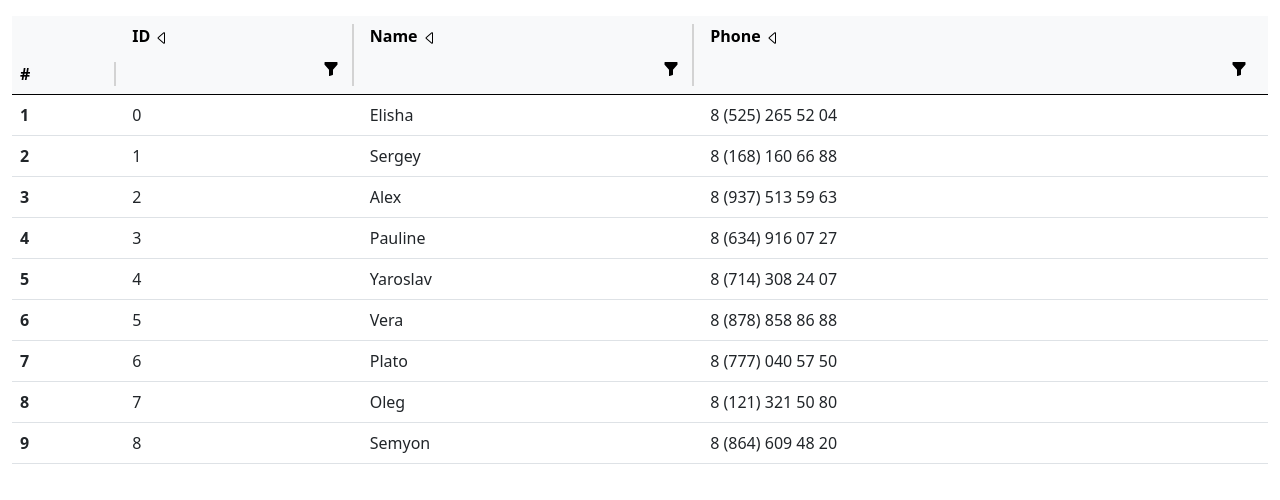
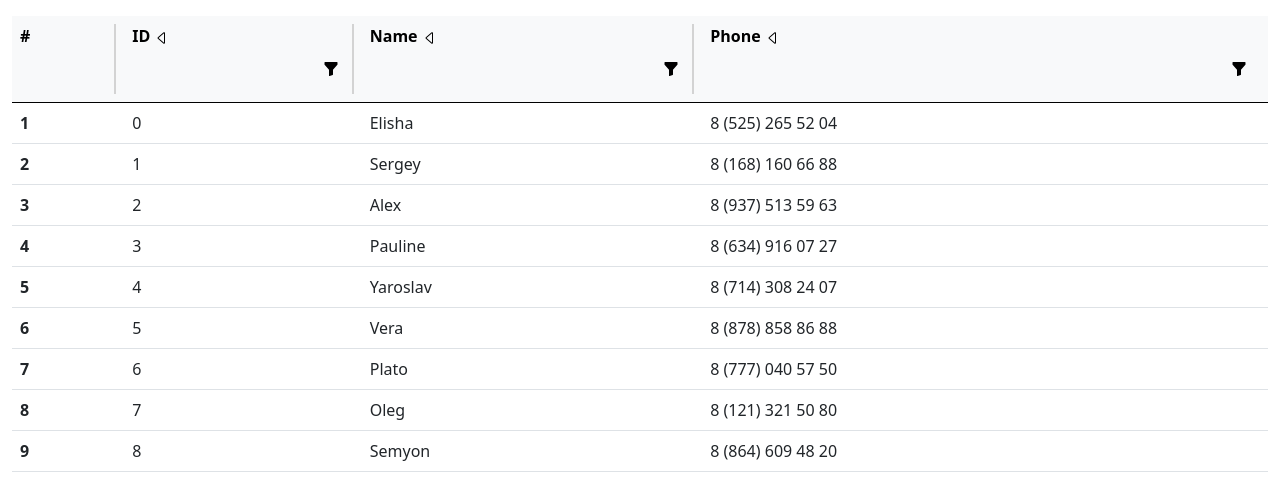
Before and after one commit to Oleg-Demin/Table, a React (Create React App) app: page / in a window 1280 px wide. Shown: the top 500 px of the page. Built offline with nearby package versions, Linux system fonts and the light colour scheme.

Commit message:
Add files via upload

```diff
--- a/src/table/table.css
+++ b/src/table/table.css
@@ -1,6 +1,13 @@
 .stick {
     border-right: 2px solid lightgrey;
+    /* display: inline-block; */
 }
+
+.height {
+    height: 70px;
+    /* min-width: 100px; */
+}
+
 
 button {
     float: right;
--- a/src/table/table.js
+++ b/src/table/table.js
@@ -74,10 +74,10 @@ const Table = ({data, sortData, direction, nameField}) => {
                 <thead className="table-light">
                     <tr>
                         <th>
-                            <div className="stick" onClick={()=> {sortData('#');}}>#</div>
+                            <div className="stick height" onClick={()=> {sortData('#');}}><span>#</span></div>
                         </th>
                         <th>
-                            <div className="stick">
+                            <div className="stick height">
                                 <div onClick={()=> {sortData('id');}}>ID {caret('id')}</div>
                                 <div className="d-flex justify-content-end">
                                     {viewInput('id')}
@@ -91,7 +91,7 @@ const Table = ({data, sortData, direction, nameField}) => {
                             </div>
                         </th>
                         <th>
-                             <div className="stick">
+                             <div className="stick height">
                                 <div onClick={()=> {sortData('name');}}>Name {caret('name')}</div>
                                 <div className="d-flex justify-content-end">
                                     {viewInput('name')}
@@ -105,7 +105,7 @@ const Table = ({data, sortData, direction, nameField}) => {
                             </div>
                         </th>
                         <th>
-                              <div>
+                              <div className="height">
                                 <div onClick={()=> {sortData('phone');}}>Phone {caret('phone')}</div>
                                 <div className="d-flex justify-content-end">
                                     {viewInput('phone')}
```
